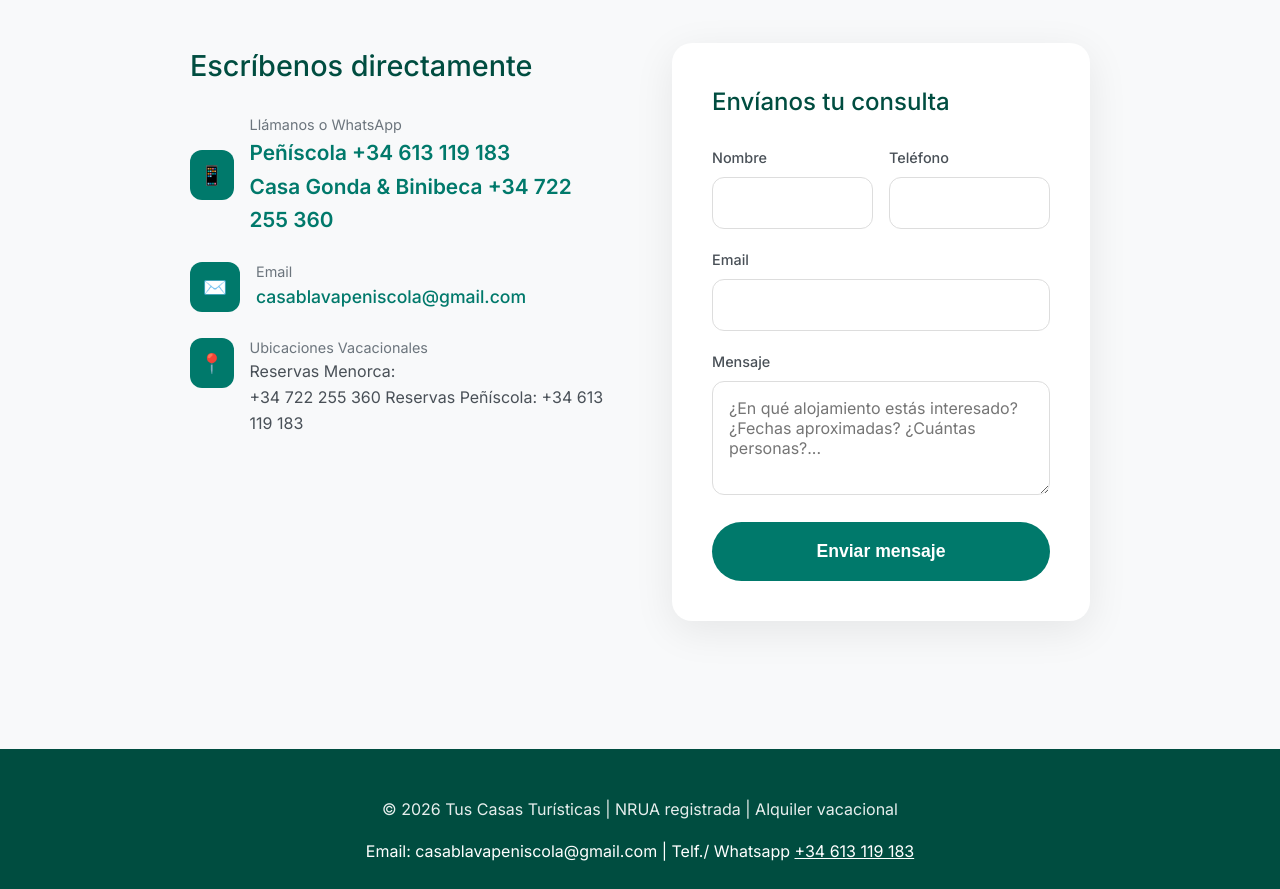
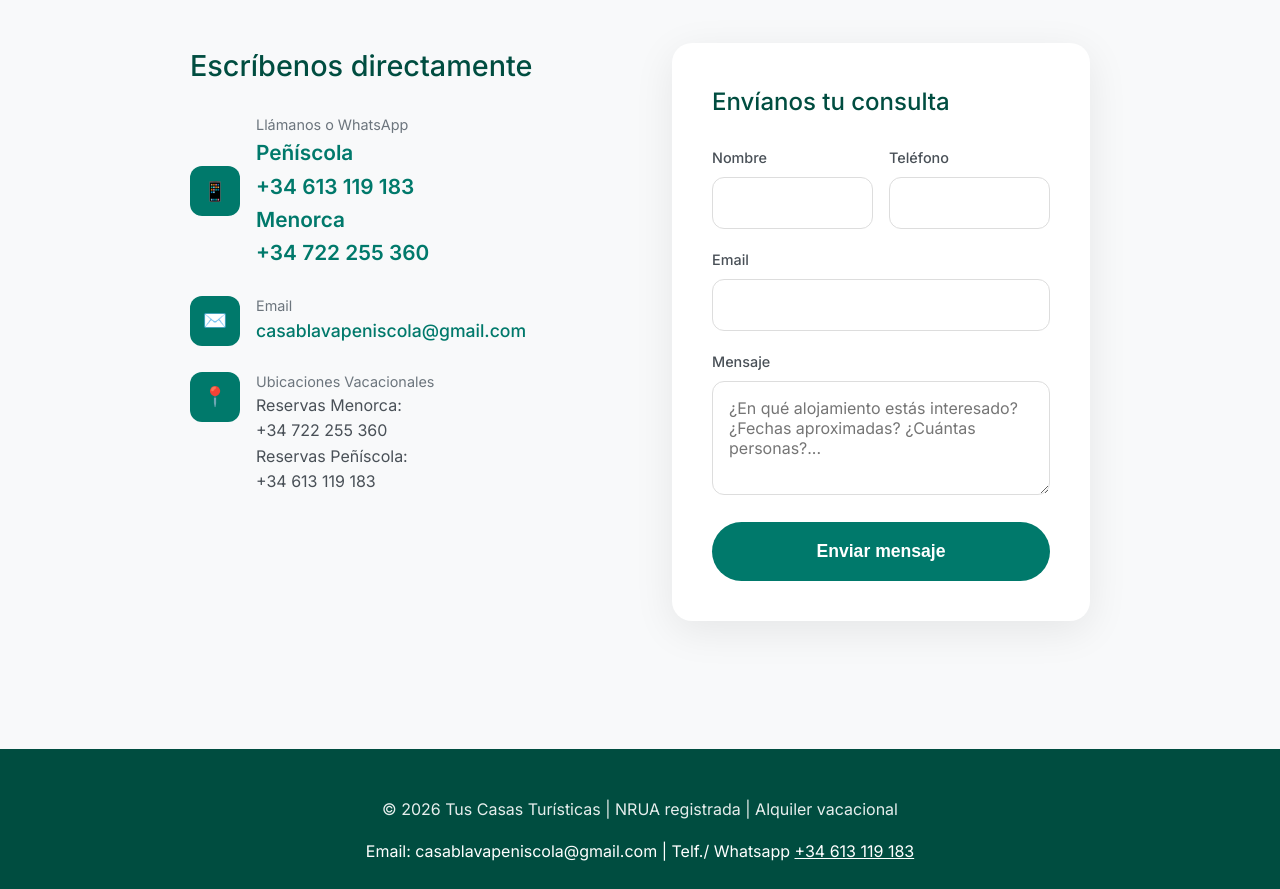
Before and after one commit to egom1234/tuscasasvacaciones, a plain HTML site: page index.html in a window 1280 px wide. Shown: the part 2580-3469 px from the top of the page. Drawn offline with Linux system fonts and the light colour scheme.

Commit message:
Update index.html

```diff
--- a/index.html
+++ b/index.html
@@ -349,15 +349,19 @@
             </div>
             <div>
               <div style="font-size: 0.9rem; color: var(--gris);">Llámanos o WhatsApp</div>
+              <div target="_blank"
+                 style="color: var(--verde-primario); font-size: 1.3rem; font-weight: 600; text-decoration: none;">Peñíscola</div>
               <a href="https://wa.me/34613119183?text=Hola,%20me%20interesa%20información"
                  target="_blank"
                  style="color: var(--verde-primario); font-size: 1.3rem; font-weight: 600; text-decoration: none;">
-                Peñíscola +34 613 119 183
+                +34 613 119 183
               </a><br>
+              <div target="_blank"
+                 style="color: var(--verde-primario); font-size: 1.3rem; font-weight: 600; text-decoration: none;">Menorca</div>
               <a href="https://wa.me/34722255360?text=Hola,%20me%20interesa%20información"
                  target="_blank"
                  style="color: var(--verde-primario); font-size: 1.3rem; font-weight: 600; text-decoration: none;">
-                Casa Gonda & Binibeca +34 722 255 360
+                +34 722 255 360
               </a>
             </div>
           </div>
@@ -385,9 +389,9 @@
               <div style="font-size: 0.9rem; color: var(--gris);">Ubicaciones Vacacionales</div>
               <p style="color: var(--gris-oscuro); font-size: 1rem; margin: 0;">
                 Reservas Menorca: <br>
-                +34 722 255 360
-                Reservas Peñíscola:
-                +34 613 119 183
+                +34 722 255 360<br>
+                Reservas Peñíscola:<br>
+                +34 613 119 183<br>
               </p>
             </div>
           </div>
```
